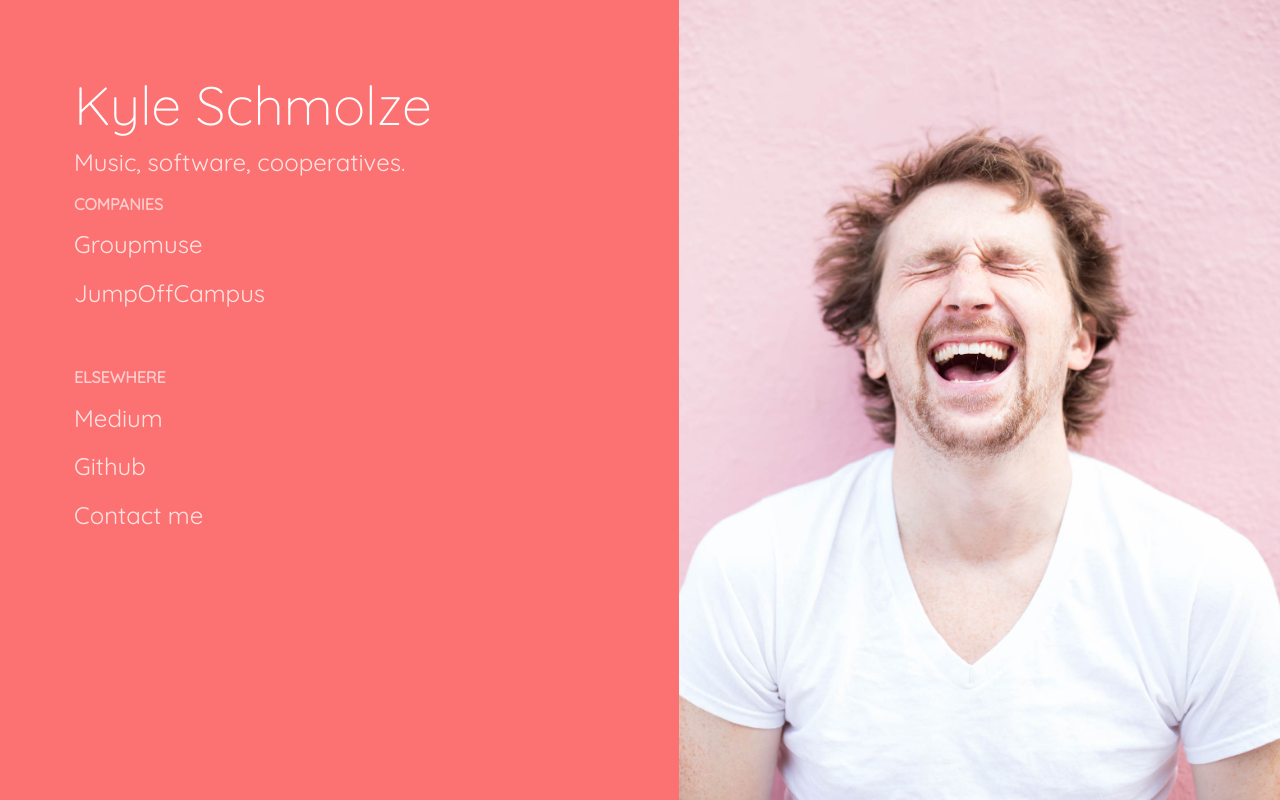
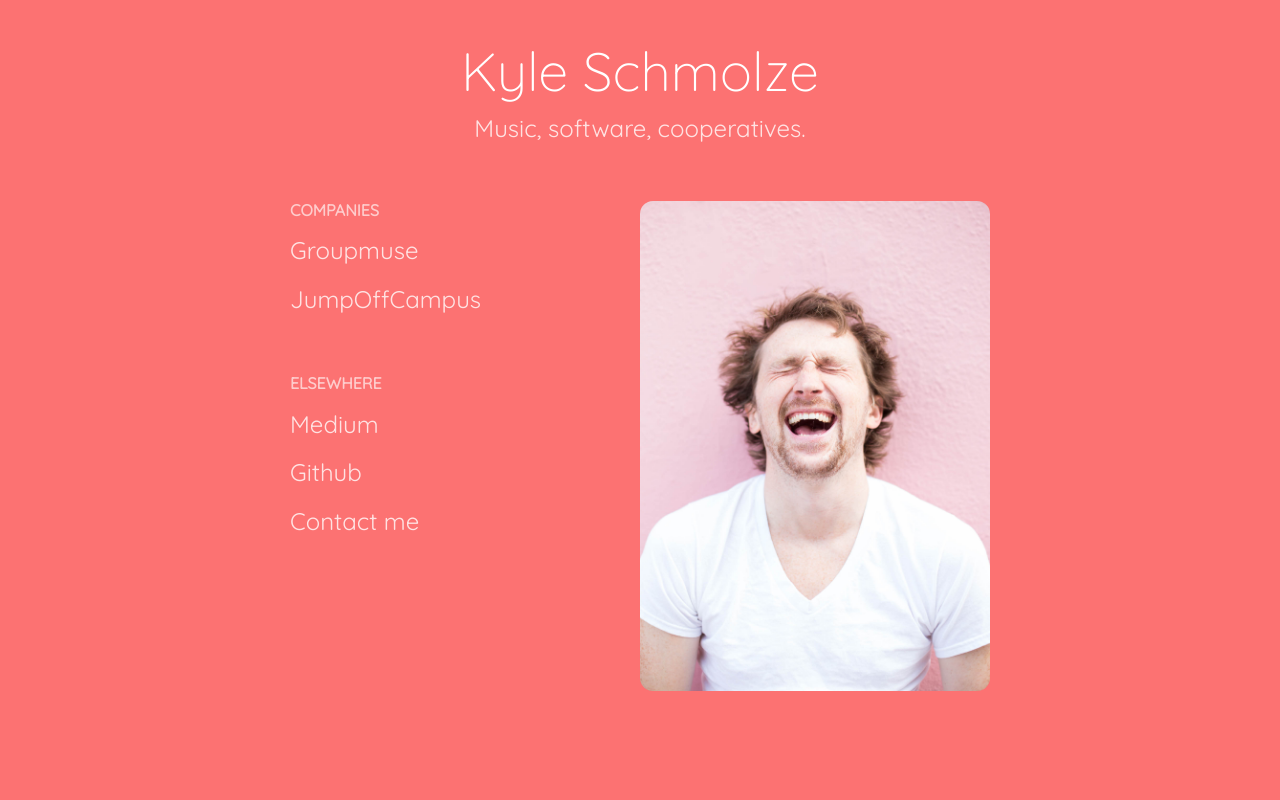
Before and after one commit to kyleschmolze/kyleschmolze.github.io, a plain HTML site: page index.html in a window 1280 px wide. Drawn offline with Linux system fonts and the light colour scheme.

Commit message:
there it is

```diff
--- a/css/index.css
+++ b/css/index.css
@@ -2,34 +2,6 @@
 html {
   font-family: 'Quicksand', sans-serif;
   color: white;
-}
-
-body {
-  background: #FC7272;
-}
-
-.home {
-  display: flex;
-  flex-direction: row;
-  min-height: 100vh;
-}
-
-.main, .desktop-portrait {
-  width: 100%;
-}
-
-.main {
-  padding: 74px;
-}
-
-.desktop-portrait {
-  background-image: url(../img/kyle.jpg);
-  background-size: cover;
-  background-position: center center;
-}
-
-img {
-  width: 100%;
 }
 
 h1 {
@@ -43,8 +15,7 @@ h3 {
   margin: 58px 0 15px;
   text-transform: uppercase;
 }
-
-h3:first-child { margin-top: 0; }
+h3:first-of-type { margin-top: 0; }
 
 h1 { font-weight: 300; }
 h3 { font-weight: 900; }
@@ -64,28 +35,46 @@ a {
 
 a:hover { text-decoration: underline; }
 
-.mobile-portrait { display: none; }
-.desktop-portrait { display: block; }
-
-.mobile-portrait img { border-radius: 13px; }
-
-@media (max-width: 1020px) {
-  .header { display: block; text-align: center; }
-  .mobile-portrait {
-    display: block;
-    text-align: center;
-    margin: 40px 0;
-  }
-  .mobile-portrait img { max-width: 400px; }
-
-  .home { flex-direction: column; }
-  .main { padding: 40px; }
-  .desktop-portrait { display: none; }
+body {
+  background: #FC7272;
 }
 
-@media (max-width: 400px) {
-  .header, .content { padding: 0 20px; }
+header {
+  padding: 40px;
+  text-align: center;
+}
+
+.main {
+  width: 700px;
+  margin: auto;
+  display: flex;
+  flex-direction: row-reverse;
+}
+
+.portrait, .content {
+  width: 100%;
+}
+
+.portrait { text-align: center; }
+.portrait img {
+  border-radius: 13px;
+  max-width: 350px;
+}
+
+@media (max-width: 740px) {
+  .main {
+    width: auto;
+    flex-direction: column;
+  }
+  .content { padding: 40px 20px; }
+}
+
+@media (max-width: 500px) {
+  header { padding: 25px 20px 20px; }
   h1 { font-size: 37px; }
-  .main { padding: 46px 0; }
-  .mobile-portrait img { border-radius: 0px; }
+  .portrait img {
+    border-radius: 0px;
+    width: 100%;
+    max-width: 100%;
+  }
 }
--- a/index.html
+++ b/index.html
@@ -13,13 +13,12 @@
 		<link rel="stylesheet" href="css/index.css" />
 	</head>
 	<body>
-    <div class='home'>
-      <div class='main'>
-        <div class='header'>
+    <header>
       <h1>Kyle Schmolze</h1>
       <p>Music, software, cooperatives.</p>
-        </div>
-        <div class='mobile-portrait'>
+    </header>
+    <div class='main'>
+      <div class='portrait'>
         <img src='img/kyle.jpg' />
       </div>
       <div class='content'>
@@ -36,9 +35,6 @@
         <p><a href='http://www.github.com/kyleschmolze'>Github</a></p>
         <p><a href='mailto:me@kyletns.com'>Contact me</a></p>
       </div>
-      </div>
-      <div class='desktop-portrait'>
-      </div>
     </section>
   </body>
 </html>
```
Lines whose indentation alone changed are shown as unchanged.
